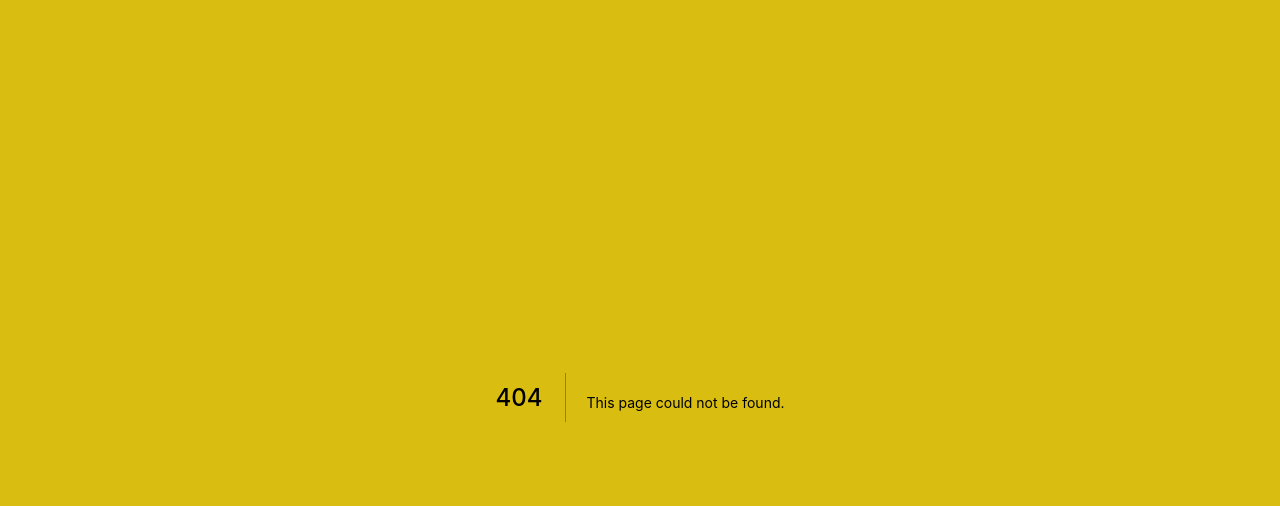
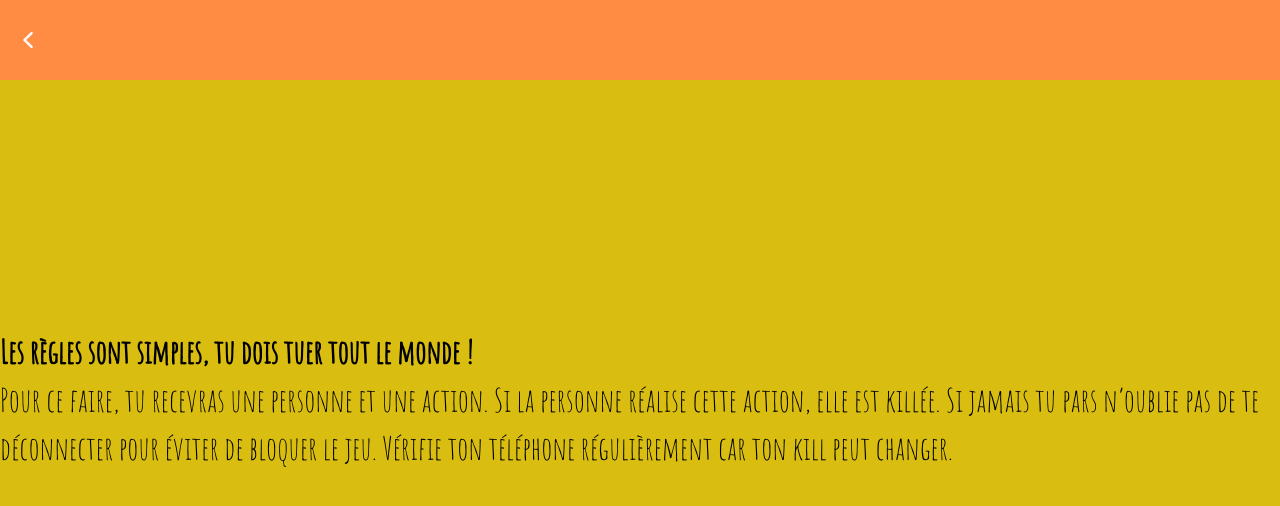
Before and after one commit to ThibautCuchet/killer_pandaison, a Next.js app: page /regles in a window 1280 px wide. Before the commit this address had no page. Shown: the top 506 px of the page. Built offline with nearby package versions, Linux system fonts and the light colour scheme.

Commit message:
add regles

```diff
--- a/src/layouts/select-user.tsx
+++ b/src/layouts/select-user.tsx
@@ -2,6 +2,7 @@ import { Combobox, Transition } from "@headlessui/react";
 import { ChevronUpDownIcon } from "@heroicons/react/20/solid";
 import { useMutation, useQuery } from "@tanstack/react-query";
 import gql from "graphql-tag";
+import Link from "next/link";
 import { Fragment, useContext, useState } from "react";
 import { GameContext, User } from "../contexts/game";
 import {
@@ -117,7 +118,13 @@ const SelectUser = () => {
           </Combobox>
         )}
 
-        <div className="mt-10">
+        <div className="flex justify-between w-full gap-2 mt-10">
+          <Link href="/regles">
+            <span className="inline-flex items-center justify-center w-24 px-4 py-2 text-sm font-medium text-white bg-indigo-600 border border-transparent rounded-md shadow-sm disabled:cursor-not-allowed disabled:bg-indigo-500 hover:bg-indigo-700 focus:outline-none focus:ring-2 focus:ring-indigo-500 focus:ring-offset-2 ">
+              Règles
+            </span>
+          </Link>
+
           <button
             type="button"
             disabled={!selectedUser}
--- a/src/pages/killer.tsx
+++ b/src/pages/killer.tsx
@@ -9,22 +9,7 @@ const Home: NextPage = () => {
 
   return (
     <div className="h-screen bg-background">
-      {user ? (
-        <Killer />
-      ) : (
-        <>
-          <SelectUser />
-          <div className="absolute bottom-0 p-5 text-lg">
-            <p className="font-bold">
-              Les règles sont simples, tu dois tuer tout le monde !
-            </p>
-            Pour ce faire, tu recevras une personne et une action. Si la
-            personne réalise cette action, elle est killée. Si jamais tu pars
-            n&lsquo;oublie pas de te déconnecter pour éviter de bloquer le jeu.
-            Vérifie ton téléphone régulièrement car ton kill peut changer.
-          </div>
-        </>
-      )}
+      {user ? <Killer /> : <SelectUser />}
     </div>
   );
 };
--- /dev/null
+++ b/src/pages/regles.tsx
@@ -0,0 +1,30 @@
+import { ChevronLeftIcon } from "@heroicons/react/20/solid";
+import type { NextPage } from "next";
+import Link from "next/link";
+import { useContext } from "react";
+import { GameContext } from "../contexts/game";
+
+const Home: NextPage = () => {
+  const { user } = useContext(GameContext);
+
+  return (
+    <div className="flex items-center justify-center h-screen bg-background">
+      <div className="absolute top-0 left-0 flex items-center w-full h-20 p-3 bg-secondary">
+        <Link href="/killer">
+          <ChevronLeftIcon className="w-8 h-8 text-white" />
+        </Link>
+      </div>
+      <div>
+        <p className="font-bold">
+          Les règles sont simples, tu dois tuer tout le monde !
+        </p>
+        Pour ce faire, tu recevras une personne et une action. Si la personne
+        réalise cette action, elle est killée. Si jamais tu pars n&lsquo;oublie
+        pas de te déconnecter pour éviter de bloquer le jeu. Vérifie ton
+        téléphone régulièrement car ton kill peut changer.
+      </div>
+    </div>
+  );
+};
+
+export default Home;
```
